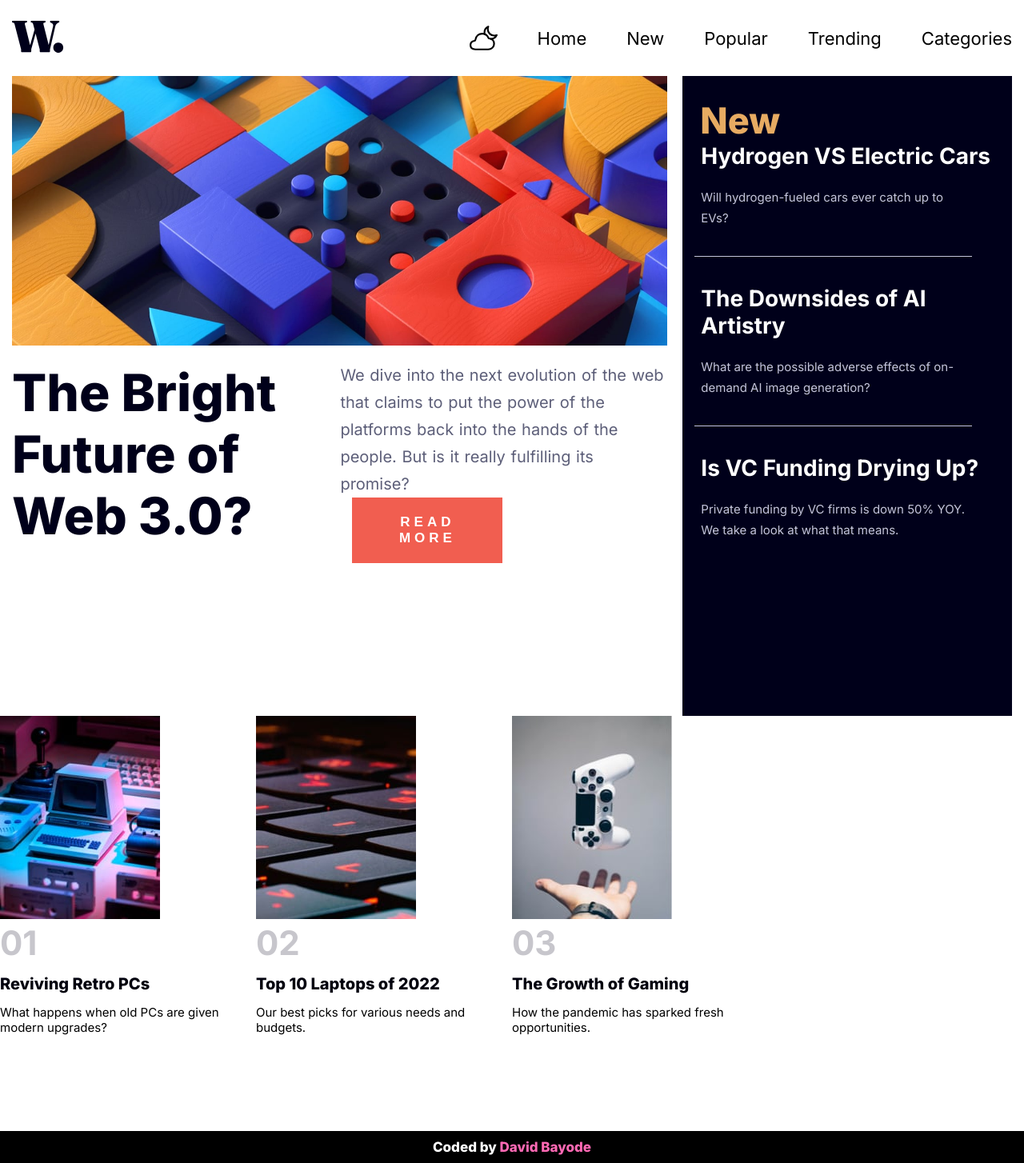
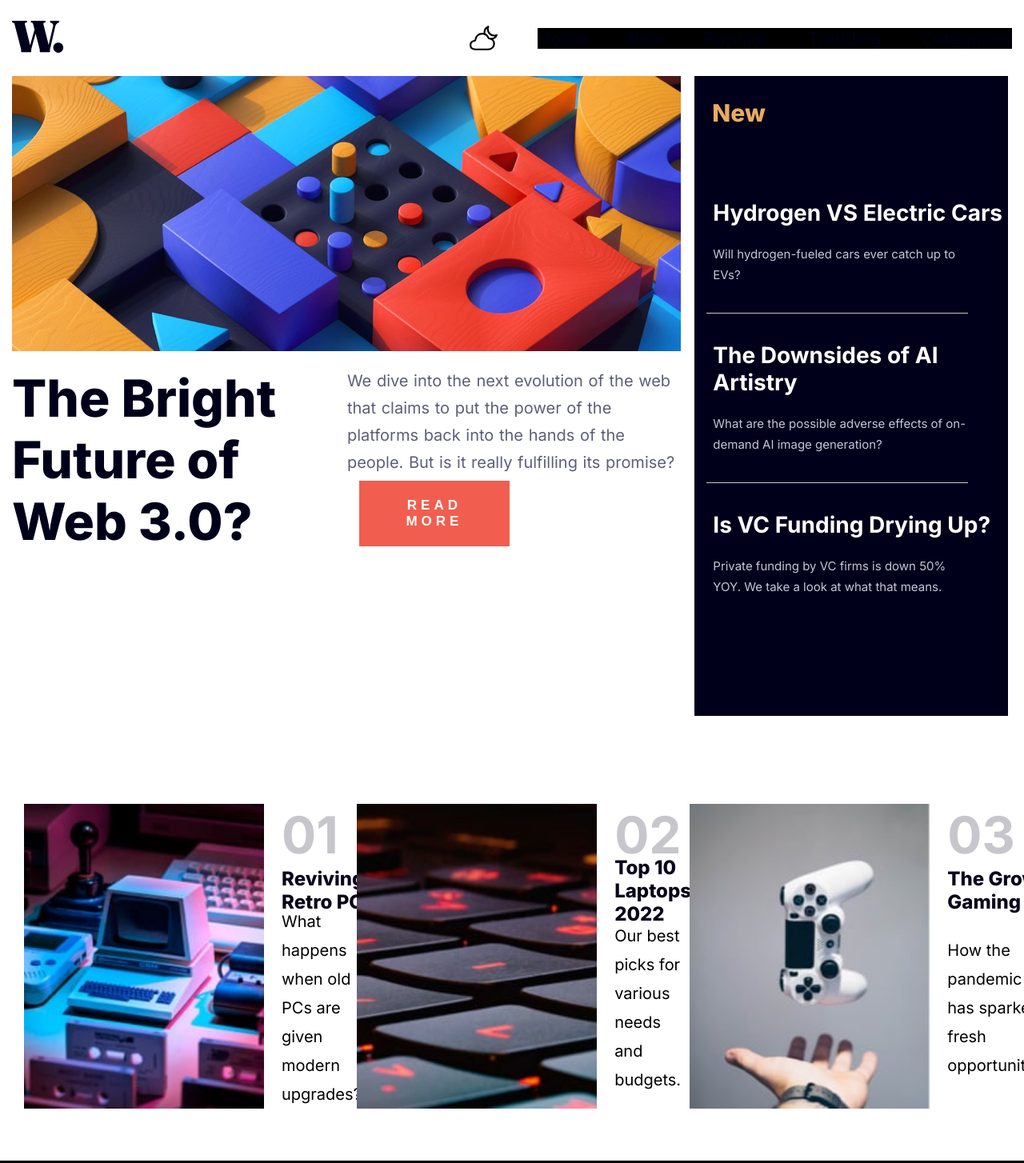
Before and after one commit to David4bay/News-Homepage, a React (Vite) app: page / in a window 1280 px wide. Shown: the whole page at 80% size. After the commit the page ends 1419 px from the top, so only its background shows below. Built offline with nearby package versions, Linux system fonts and the light colour scheme.

Commit message:
finished desktop layout

```diff
--- a/src/App.jsx
+++ b/src/App.jsx
@@ -2,7 +2,10 @@ import Main from './components/Main/Main';
 import styled from 'styled-components';
 
 const AppStyle = styled.div`
-overflow: hidden;
+@media (min-width: 769px) {
+  margin: auto;
+  overflow-x:hidden;
+}
 ` ;
 
 function App() {
--- a/src/components/Article/Article.jsx
+++ b/src/components/Article/Article.jsx
@@ -1,3 +1,4 @@
+/* eslint-disable react/prop-types */
 import RetroImage from '../assets/images/image-retro-pcs.jpg';
 import ImageTop from '../assets/images/image-top-laptops.jpg';
 import GamingPad from '../assets/images/image-gaming-growth.jpg';
@@ -18,11 +19,12 @@ const ArticleWrapper = styled.div`
     display: grid;
     grid-column: 1/4;
     grid-row: 2;
-    grid-template-columns: 1fr 1fr 1fr 1fr;
+    grid-template-columns: 1fr 1fr 1fr;
     grid-template-rows: 1fr;
     width: 100%;
     height: 100%;
-/*  margin-left: 15px; */
+    margin-top: 55px;
+    padding-left: 15px;
 }
 `;
 
@@ -36,8 +38,8 @@ const ArticleContainer = styled.div`
 
 @media (min-width: 769px) {
     display: grid;
-    gap: 30px;
-    width: 100%;
+    grid-row: 2/3;
+    justify-content: space-between;
 }
 `;
 
@@ -50,6 +52,15 @@ const ContentContainer = styled.figure`
     margin-right: 15px;
 }
 
+@media (min-width: 769px) {
+    display: flex;
+    transition: all 0.4s ease;
+
+    &:hover {
+        box-shadow: 0px 1px 1px 2px hsla(100, 0%, 100%, 0.15);
+        transform: translateY(-5px);
+    }
+}
 `;
 
 const Image = styled.img`
@@ -60,7 +71,8 @@ const Image = styled.img`
 }
 
 @media (min-width: 769px) {
-
+    margin-right: 22px;
+    object-fit: cover;
 }
 `;
 
@@ -75,8 +87,8 @@ const SectionContent = styled.div`
 @media (min-width: 769px) {
     display: flex;
     flex-direction: column;
-    padding-right: 15px;
     gap: 17px;
+
 }
 `;
 
@@ -88,7 +100,7 @@ const ImageHeading = styled.h3`
 }
 
 @media (min-width: 769px) {
-    font-size: 42px;
+    font-size: 64px;
     font-weight: 700;
     color: #c7c6cc;
 }
@@ -113,10 +125,11 @@ const ImageSubHeading = styled.strong`
     display: flex;
     flex-direction: column;
     justify-content: center;
-    font-size: 20px;
+    font-size: 24px;
     font-weight: 900;
     color: #00000e;
     height: 18px;
+    padding-top: 10px;
 
     &:active {
         color: #da635d;
@@ -131,9 +144,18 @@ const ImageParagraph = styled.p`
     line-height: 1.6;
     color: #9e9ba4;
 }
+
+@media (min-width: 769px) {
+    display: flex;
+    padding-right: 50px;
+    font-size: 20px;
+    line-height: 1.8;
+    height: 100%;
+    align-items: center;
+}
 `;
 
-function Article() {
+function Article({dark}) {
     return (
             <ArticleWrapper>
                 <ArticleContainer>
@@ -146,7 +168,13 @@ function Article() {
                         <ImageHeading>
                         01
                         </ImageHeading>
-                        <ImageSubHeading>
+                        <ImageSubHeading
+                        style={
+                            {
+                                color: `${dark ? '#da635d' : '#09061b'}`
+                            }
+                        }
+                        >
                         Reviving Retro PCs
                         </ImageSubHeading>
                         <ImageParagraph>
@@ -165,7 +193,13 @@ function Article() {
                         <ImageHeading>
                         02
                         </ImageHeading>
-                        <ImageSubHeading>
+                        <ImageSubHeading
+                        style={
+                            {
+                                color: `${dark ? '#da635d' : '#09061b'}`
+                            }
+                        }
+                        >
                         Top 10 Laptops of 2022
                         </ImageSubHeading>
                         <ImageParagraph>
@@ -184,7 +218,13 @@ function Article() {
                         <ImageHeading>
                         03
                         </ImageHeading>
-                        <ImageSubHeading>
+                        <ImageSubHeading
+                        style={
+                            {
+                                color: `${dark ? '#da635d' : '#09061b'}`
+                            }
+                        }
+                        >
                         The Growth of Gaming
                         </ImageSubHeading>
                         <ImageParagraph>
--- a/src/components/Aside/Aside.jsx
+++ b/src/components/Aside/Aside.jsx
@@ -12,7 +12,8 @@ const AsideWrapper = styled.div`
     display: grid;
     grid-column: 3/4;
     grid-row: 1/2;
-    margin-right: 15px;
+    padding-right: 20px;
+    margin-left: 15px;
 }
 `;
 
@@ -56,6 +57,11 @@ const AsideTitle = styled.h2`
     padding-bottom: 0px;
     color: #e7ab62;
     font-weight: 800;
+    transition: all 0.4s ease;
+
+    &:hover {
+        color: gold;
+    }
 }
 `;
 
@@ -121,7 +127,8 @@ const InnerContent = styled.div`
 @media (min-width: 769px) {
     display: flex;
     flex-direction: column;
-    justify-content: space-evenly;
+    height: 100%;
+    padding-top: 50px;
 }
 `;
 
--- a/src/components/Body/Body.jsx
+++ b/src/components/Body/Body.jsx
@@ -4,12 +4,13 @@ import Aside from "../Aside/Aside";
 import Header from "../Header/Header";
 import styled from "styled-components";
 
-
 const GridContainer = styled.div`
 @media (min-width: 769px) {
     display: grid;
     grid-template-columns: 1fr 1fr 1fr;
     grid-template-rows: 800px;
+    max-width: 1880px;
+    margin: auto;
 }
 `
 
@@ -21,7 +22,9 @@ function Body({dark, menu}) {
         menu={menu}
         />
         <Aside />
-        <Article />
+        <Article
+         dark={dark}
+        />
         </GridContainer>
     )
 }
--- a/src/components/Footer/Footer.jsx
+++ b/src/components/Footer/Footer.jsx
@@ -1,7 +1,8 @@
 import styled from 'styled-components';
 
 const FooterStyle = styled.div`
-width: 100%;
+position: relative;
+width: 100vw;
 text-align: center;
 font-size: 17px;
 font-weight: 900;
--- a/src/components/Header/Header.jsx
+++ b/src/components/Header/Header.jsx
@@ -18,9 +18,8 @@ const HeaderContainer = styled.div`
     grid-row: 1/2;
     grid-template-columns: 1fr 1fr 1fr;
     grid-template-rows: 1fr 1fr 1fr;
-    width: 96%;
+    width: 98%;
     height: 100%;
-
 }
 `;
 
@@ -188,7 +187,13 @@ function Header({dark, menu}) {
             <Title style={{color: `${dark ? '#fff' : 'hsl(240, 100%, 5%)'}`}}>
             The Bright Future of Web 3.0?
             </Title>
-            <Content>
+            <Content
+            style={
+                {
+                    color: `${dark ? '#fff' : 'hsl(236, 13%, 42%)'}`
+                }
+            }
+            >
             We dive into the next evolution of the web that claims to put the power of the platforms back into the hands of the people.
   But is it really fulfilling its promise?
             </Content>
--- a/src/components/Main/Main.jsx
+++ b/src/components/Main/Main.jsx
@@ -92,4 +92,5 @@ function Main() {
         </>
     )
 }
+
 export default Main;
--- a/src/components/Nav/Nav.jsx
+++ b/src/components/Nav/Nav.jsx
@@ -27,6 +27,7 @@ const NavContainer = styled.ul`
     align-items: center;
     padding: 25px 15px;
     list-style: none;
+    max-width: 1880px;
   }
 `;
 
@@ -69,7 +70,7 @@ const MenuItems = styled.ul`
    flex-direction: column;
    align-items: flex-start;
    place-content: center;
-   border: transparent;
+   border: none;
    padding-left: 50px;
    font-size: 22px;
    margin-top: -30px;
@@ -78,7 +79,6 @@ const MenuItems = styled.ul`
    width: 60%;
    min-height: 100vh;
    color: hsl(240, 100%, 5%);
-   background-color: #fff;
    z-index: 2;
 }
 
@@ -149,7 +149,7 @@ function Nav({dark, darkToggle, showMenu, handleHamburger, burgerMenu, autoClose
     }, [autoCloseHamburger, showMenu]);
 
     useEffect(() => {
-        if (burgerMenu) {
+        if (burgerMenu || burgerMenu) {
             document.body.style.backgroundColor = `rgba(0, 0, 0, 0.38)`;
             document.body.style.position = `fixed`;
         } else {
@@ -215,7 +215,7 @@ function Nav({dark, darkToggle, showMenu, handleHamburger, burgerMenu, autoClose
                 (
                     <CallToActionLogo onClick={handleHamburger}>
                     <img
-                    style={{filter: `${dark && burgerMenu === false ? 'brightness(0) invert(1)' : 'invert(0)'}`,
+                    style={{filter: `${dark && burgerMenu === false ? 'brightness(0) invert(1)' : 'contrast(0)'}`,
 
                     }}
                     src={burgerMenu ? HamburgerClosed : Hamburger}
@@ -227,7 +227,15 @@ function Nav({dark, darkToggle, showMenu, handleHamburger, burgerMenu, autoClose
                 burgerMenu === true || showMenu === false
                 ?
                 (
-                <MenuItems className={burgerMenu ? "Mobile" : "Nav__Items"}>
+                <MenuItems
+                className={burgerMenu ? "Mobile" : "Nav__Items"}
+                style={
+                    {
+                        backgroundColor: `${dark && burgerMenu === false ? 'transparent' : 'rgb(0,0,0)'}`,
+                        color: `${dark ? '#fff' : 'hsl(240, 100%, 5%)'}`
+                    }
+                }
+                >
                     <li>Home</li>
                     <li>New</li>
                     <li>Popular</li>
--- a/src/index.css
+++ b/src/index.css
@@ -13,5 +13,5 @@
 body {
   width: 100%;
   font-family: 'Inter', sans-serif;
-  font-size: 15px;
+  font-size: 17px;
 }
```
